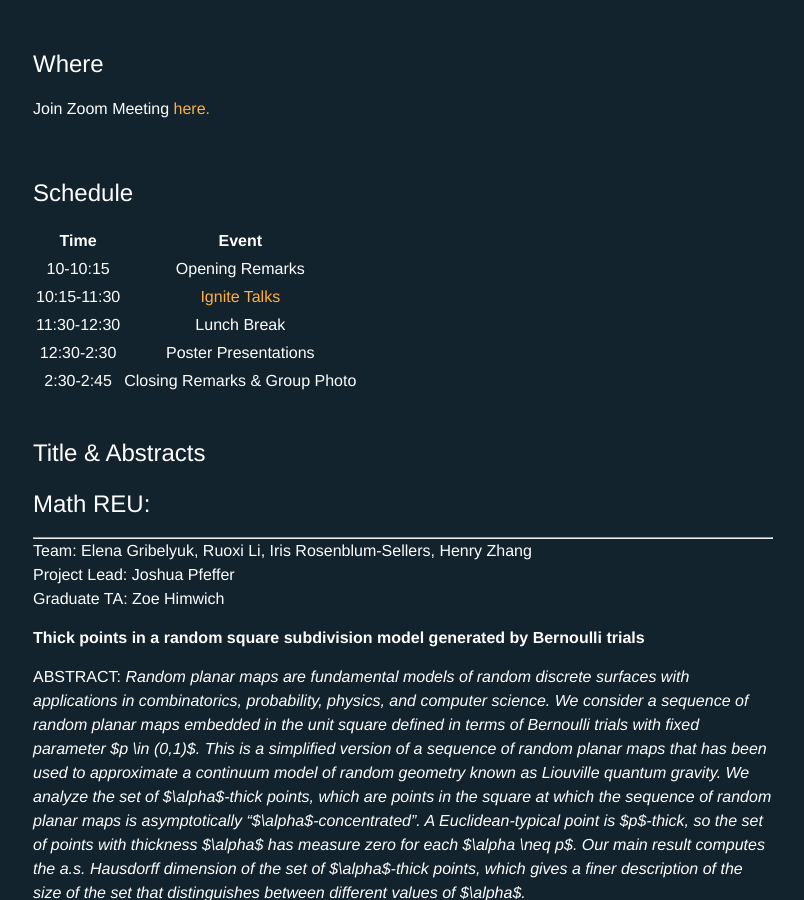
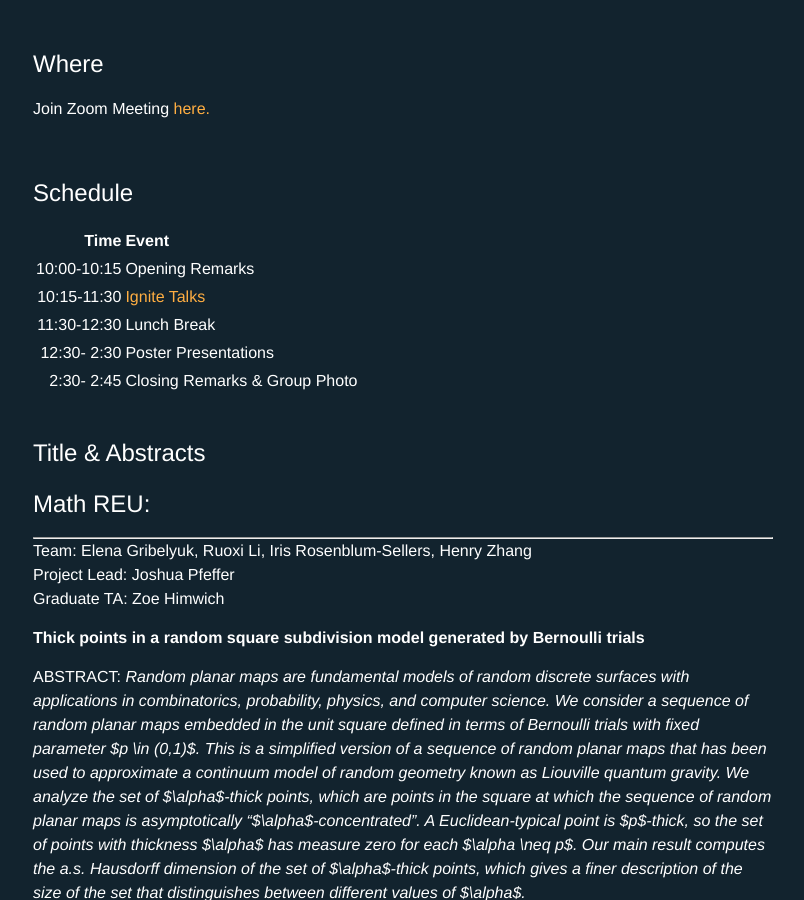
Before and after one commit to ColumbiaUndergradMathModeling/Home, a Jekyll site: the page built from pages/sums/su21.md, in a window 1280 px wide and 900 px high, scrolled down 388 px. Shown: the whole window, without its empty margins (237-1041 px from the left). Built offline with Jekyll 4.4.1, drawn with Linux system fonts in a browser that asks for light colours.

Commit message:
Update su21.md

```diff
--- a/pages/sums/su21.md
+++ b/pages/sums/su21.md
@@ -29,12 +29,12 @@ Join Zoom Meeting [here.](https://columbiauniversity.zoom.us/j/93384395727?pwd=T
 ## Schedule
 
 | Time  | Event   |
-|:---:|:---:|
-| 10-10:15  | Opening Remarks  |
+|---:|:---|
+| 10:00-10:15  | Opening Remarks  |
 | 10:15-11:30  | [Ignite Talks](https://robbiesenbach.com/deliver-successful-ignite-talk/)   |
 | 11:30-12:30  | Lunch Break  |
-|12:30-2:30   |Poster Presentations   |
-| 2:30-2:45  | Closing Remarks & Group Photo   |
+| 12:30- 2:30  | Poster Presentations   |
+|  2:30- 2:45  | Closing Remarks & Group Photo   |
 
 <p>&nbsp;</p>
 
```
